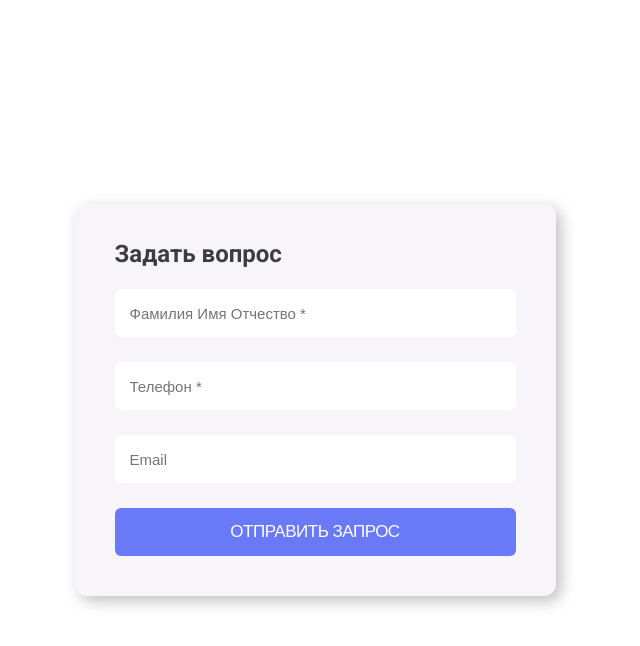
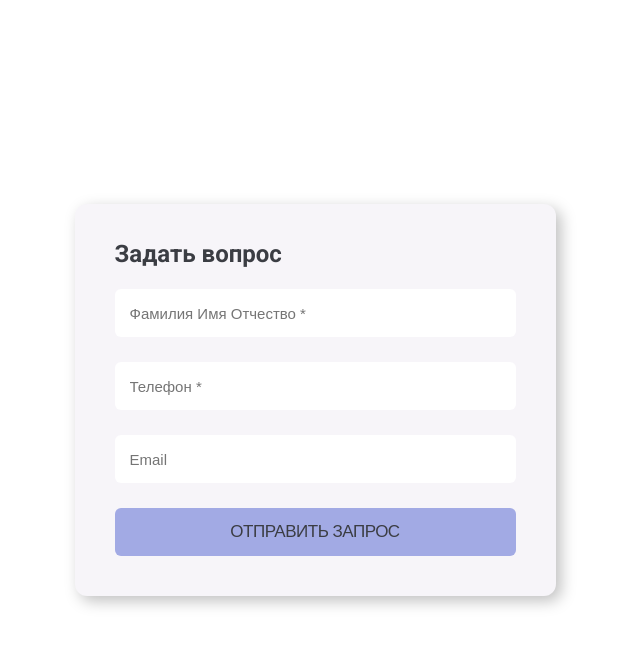
Before and after one commit to Oblomets/form_DS, a plain HTML site: page index.html in a window 1280 px wide. In both pictures the pointer is over the input "Отправить запрос". Shown: the whole page, without its empty margins (325-965 px from the left). Drawn offline with Linux system fonts and the light colour scheme.

Commit message:
edited submit button

```diff
--- a/style.css
+++ b/style.css
@@ -56,3 +56,13 @@
     text-transform: uppercase;
     letter-spacing: -0.5px;
 }
+.form__submit:hover{
+    transition: .5s;
+    background: #a2aae4;
+    color: #3B3D43;
+}
+.form__submit:active{
+    transition: .5s;
+    background: #6979F8;
+    color: #ffffff;
+}
```
